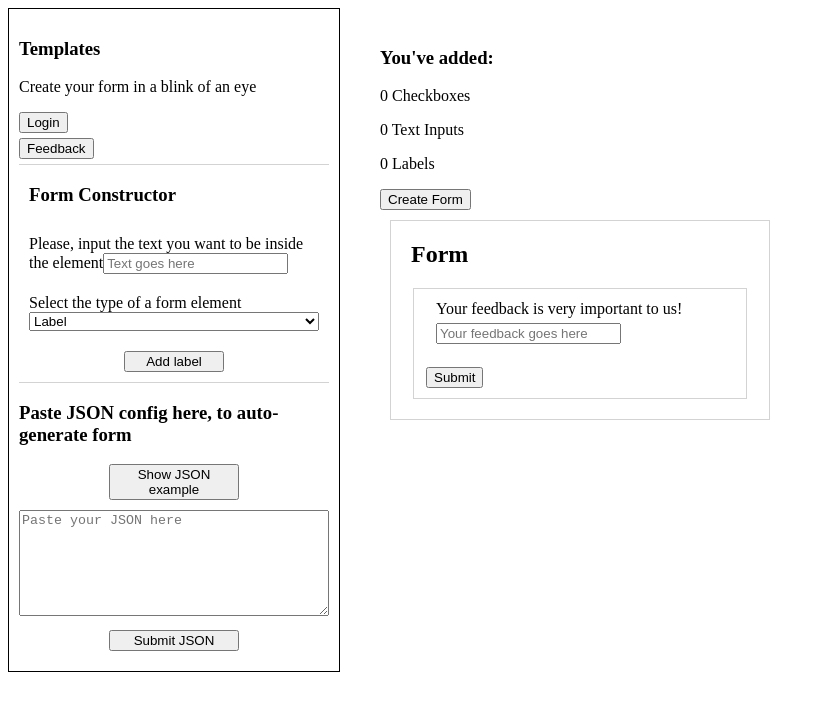
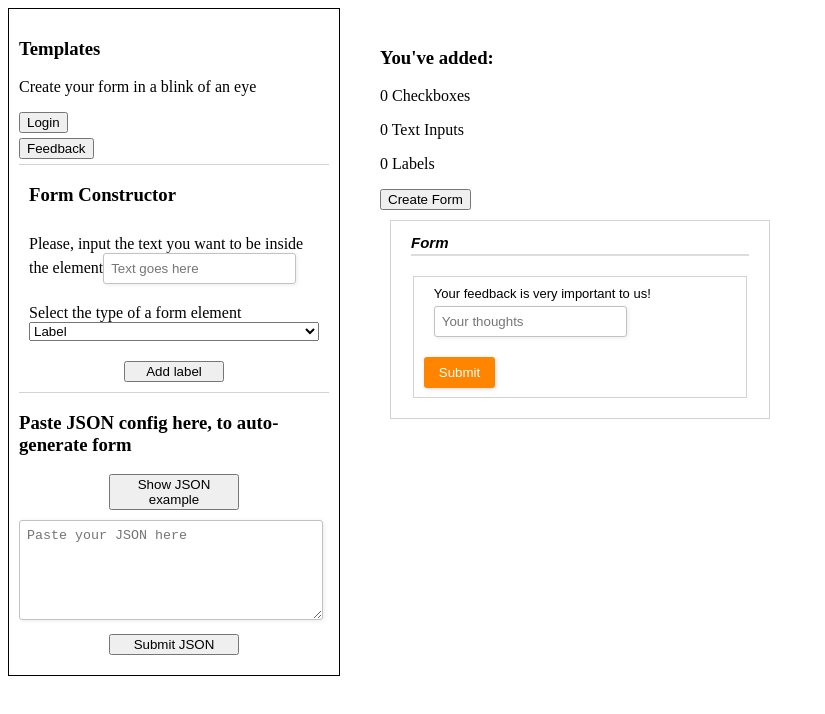
Before and after one commit to tony-blackie/form-constructor, a React app: page / in a window 1280 px wide. Both pictures are taken after a click on the element "Feedback". Shown: the top 714 px of the page, without its empty margins (0-825 px from the left). Built offline with nearby package versions, Linux system fonts and the light colour scheme.

Commit message:
Add new form styles

```diff
--- a/src/components/Form.jsx
+++ b/src/components/Form.jsx
@@ -14,12 +14,17 @@ export default class Form extends Component {
                 case 'text':
                     return (
                         <div className="form__row" key={index}>
-                            <input type={element.type} key={index} placeholder={element.value} />
+                            <input
+                                type={element.type}
+                                key={index}
+                                placeholder={element.value}
+                                className="form__input"
+                            />
                         </div>);
                 case 'checkbox':
                     return (
                         <div className="form__row" key={index}>
-                            <input type={element.type}/>
+                            <input type={element.type} className="form__input" />
                             <span>{element.value}</span>
                         </div>);
                 default:
@@ -30,11 +35,15 @@ export default class Form extends Component {
 
         return (
             <form className={`form form-${hidden}`}>
-                <h2>Form</h2>
+                <h2 className="form__header">Form</h2>
                 <fieldset className="form__fieldset">
                     {formElements}
                     <br/>
-                    <input type="submit" value="Submit"/>
+                    <input
+                        type="submit"
+                        value="Submit"
+                        className="form__submit"
+                    />
                 </fieldset>
             </form>
         );
--- a/src/components/FormConstructor.jsx
+++ b/src/components/FormConstructor.jsx
@@ -41,7 +41,12 @@ export default class FormConstructor extends Component {
                 <h3>Form Constructor</h3>
                 <div className="constructor__component">
                     <label>Please, input the text you want to be inside the element</label>
-                    <input type="text" placeholder="Text goes here" onChange={this.handleTextChange} />
+                    <input
+                        type="text"
+                        placeholder="Text goes here"
+                        onChange={this.handleTextChange}
+                        className="constructor__input"
+                    />
                 </div>
                 <div className="constructor__component">
                     <label>Select the type of a form element</label>
--- a/src/form-templates/feedback.json
+++ b/src/form-templates/feedback.json
@@ -5,6 +5,6 @@
   },
   {
     "type": "text",
-    "value": "Your feedback goes here"
+    "value": "Your thoughts"
   }
 ]
--- a/src/sass/config.scss
+++ b/src/sass/config.scss
@@ -23,4 +23,23 @@
   &__example-button {
     width: 130px;
   }
+
+  &__textarea {
+    box-sizing: border-box;
+    -webkit-box-sizing: border-box;
+    -moz-box-sizing: border-box;
+    border: 1px solid #C2C2C2;
+    box-shadow: 1px 1px 4px #EBEBEB;
+    -moz-box-shadow: 1px 1px 4px #EBEBEB;
+    -webkit-box-shadow: 1px 1px 4px #EBEBEB;
+    border-radius: 3px;
+    -webkit-border-radius: 3px;
+    -moz-border-radius: 3px;
+    padding: 7px;
+    outline: none;
+
+    &:focus {
+      border: 1px solid #0C0;
+    }
+  }
 }
--- a/src/sass/constructor.scss
+++ b/src/sass/constructor.scss
@@ -20,4 +20,23 @@
   &__submit {
     width: 100px;
   }
+
+  &__input {
+    box-sizing: border-box;
+    -webkit-box-sizing: border-box;
+    -moz-box-sizing: border-box;
+    border: 1px solid #C2C2C2;
+    box-shadow: 1px 1px 4px #EBEBEB;
+    -moz-box-shadow: 1px 1px 4px #EBEBEB;
+    -webkit-box-shadow: 1px 1px 4px #EBEBEB;
+    border-radius: 3px;
+    -webkit-border-radius: 3px;
+    -moz-border-radius: 3px;
+    padding: 7px;
+    outline: none;
+
+    &:focus {
+      border: 1px solid #0C0;
+    }
+  }
 }
--- a/src/sass/form.scss
+++ b/src/sass/form.scss
@@ -2,6 +2,8 @@
   margin: 10px;
   border: 1px solid lightgray;
   padding: 0 20px 20px 20px;
+  max-width: 500px;
+  font: 13px Arial, Helvetica, sans-serif;
 
   &-hidden {
     display: none;
@@ -9,6 +11,15 @@
 
   &-shown {
     display: block;
+  }
+
+  &__header {
+    font-weight: bold;
+    font-style: italic;
+    border-bottom: 2px solid #ddd;
+    margin-bottom: 20px;
+    font-size: 15px;
+    padding-bottom: 3px;
   }
 
   &__row {
@@ -20,4 +31,41 @@
   &__fieldset {
     border: 1px solid lightgray;
   }
+
+  &__input {
+    box-sizing: border-box;
+    -webkit-box-sizing: border-box;
+    -moz-box-sizing: border-box;
+    border: 1px solid #C2C2C2;
+    box-shadow: 1px 1px 4px #EBEBEB;
+    -moz-box-shadow: 1px 1px 4px #EBEBEB;
+    -webkit-box-shadow: 1px 1px 4px #EBEBEB;
+    border-radius: 3px;
+    -webkit-border-radius: 3px;
+    -moz-border-radius: 3px;
+    padding: 7px;
+    outline: none;
+
+    &:focus {
+      border: 1px solid #0C0;
+    }
+  }
+
+  &__submit {
+    border: none;
+    padding: 8px 15px 8px 15px;
+    background: #FF8500;
+    color: #fff;
+    box-shadow: 1px 1px 4px #DADADA;
+    -moz-box-shadow: 1px 1px 4px #DADADA;
+    -webkit-box-shadow: 1px 1px 4px #DADADA;
+    border-radius: 3px;
+    -webkit-border-radius: 3px;
+    -moz-border-radius: 3px;
+
+    &:hover {
+      background: #EA7B00;
+      color: #fff;
+    }
+  }
 }
```
